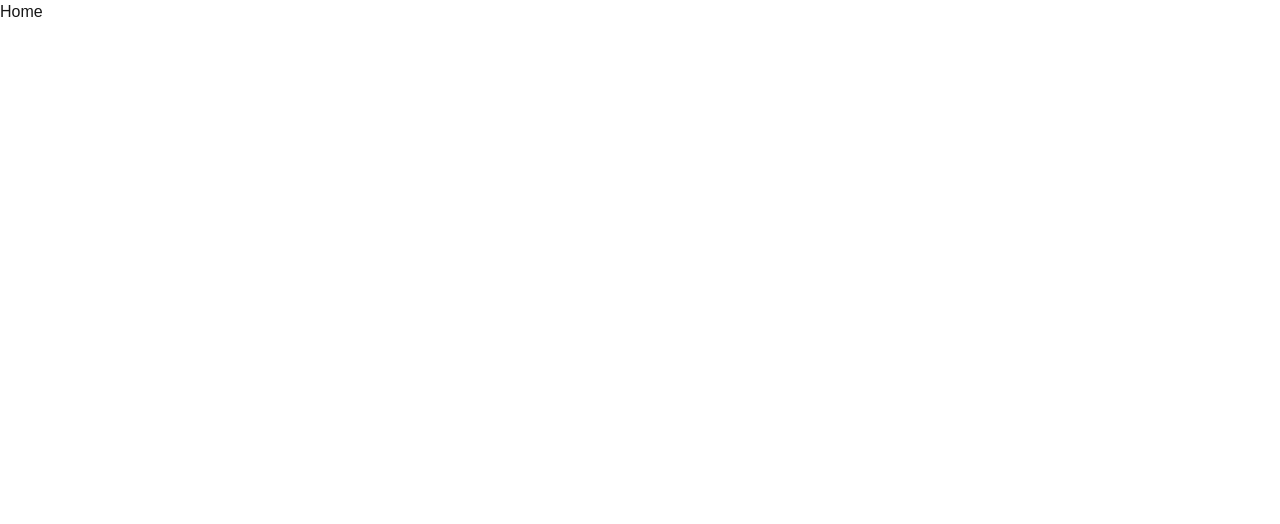
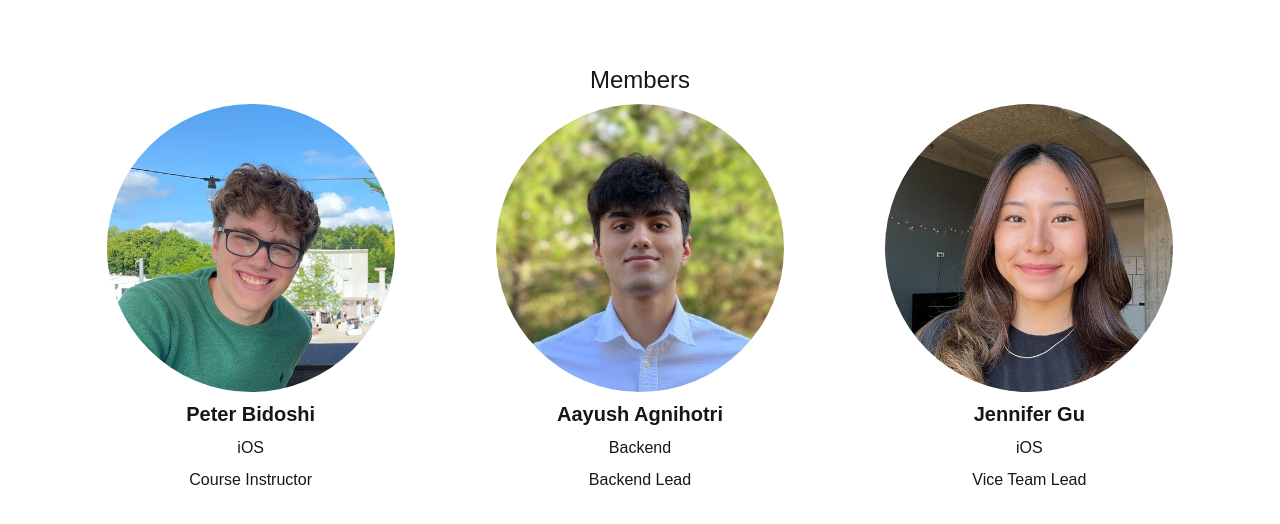
Before and after one commit to cuappdev/cft-web-demo, a Next.js app: page / in a window 1280 px wide. Shown: the top 524 px of the page. Built offline with nearby package versions, Linux system fonts and the light colour scheme.

Commit message:
3 members added

```diff
--- a/app/page.tsx
+++ b/app/page.tsx
@@ -1,10 +1,31 @@
-import { Member } from "@/types/Member";
+import members, { Member } from "@/types/Member";
+import Image from "next/image";
 
 export default function Home() {
 
   return (
-    <div>
-      <h1>Home</h1>
+    <div className="flex flex-col justify-center p-16">
+      <h1 className="text-2xl text-center">Members</h1>
+      <div className="grid grid-cols-3 gap-4">
+        <div className="p-2 flex flex-col gap-2 items-center">
+          <Image src="/peter.png" alt="Peter Bidoshi" width={512} height={512} className="rounded-full w-72" />
+          <h2 className="text-center text-xl font-bold">Peter Bidoshi</h2>
+          <p className="text-center">iOS</p>
+          <p className="text-center">Course Instructor</p>
+        </div>
+        <div className="p-2 flex flex-col gap-2 items-center">
+          <Image src="/aayush.jpeg" alt="Aayush Agnihotri" width={512} height={512} className="rounded-full w-72" />
+          <h2 className="text-center text-xl font-bold">Aayush Agnihotri</h2>
+          <p className="text-center">Backend</p>
+          <p className="text-center">Backend Lead</p>
+        </div>
+        <div className="p-2 flex flex-col gap-2 items-center">
+          <Image src="/jennifer.jpg" alt="Jennifer Gu" width={512} height={512} className="rounded-full w-72" />
+          <h2 className="text-center text-xl font-bold">Jennifer Gu</h2>
+          <p className="text-center">iOS</p>
+          <p className="text-center">Vice Team Lead</p>
+        </div>
+      </div>
     </div>
   );
 }
```
